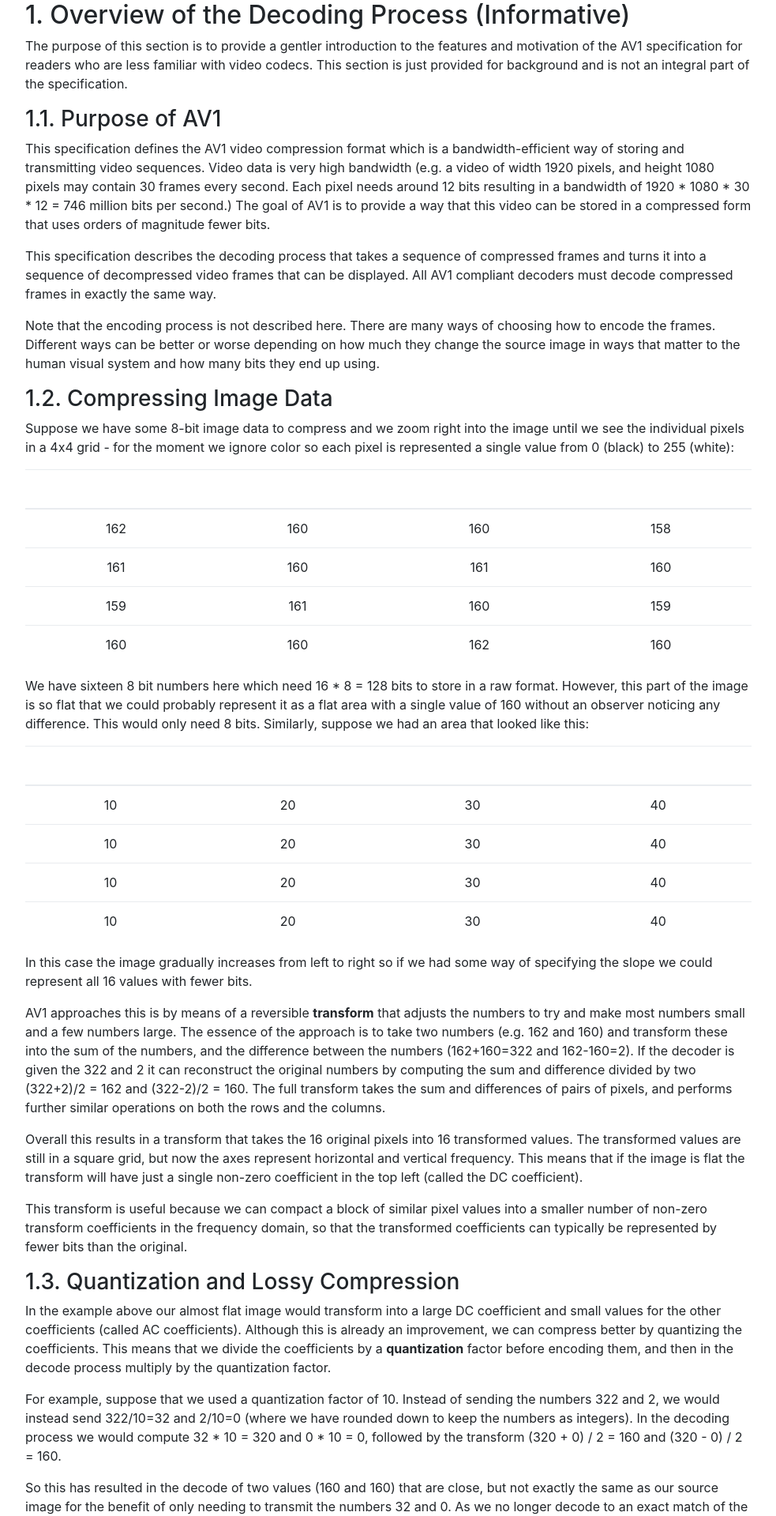
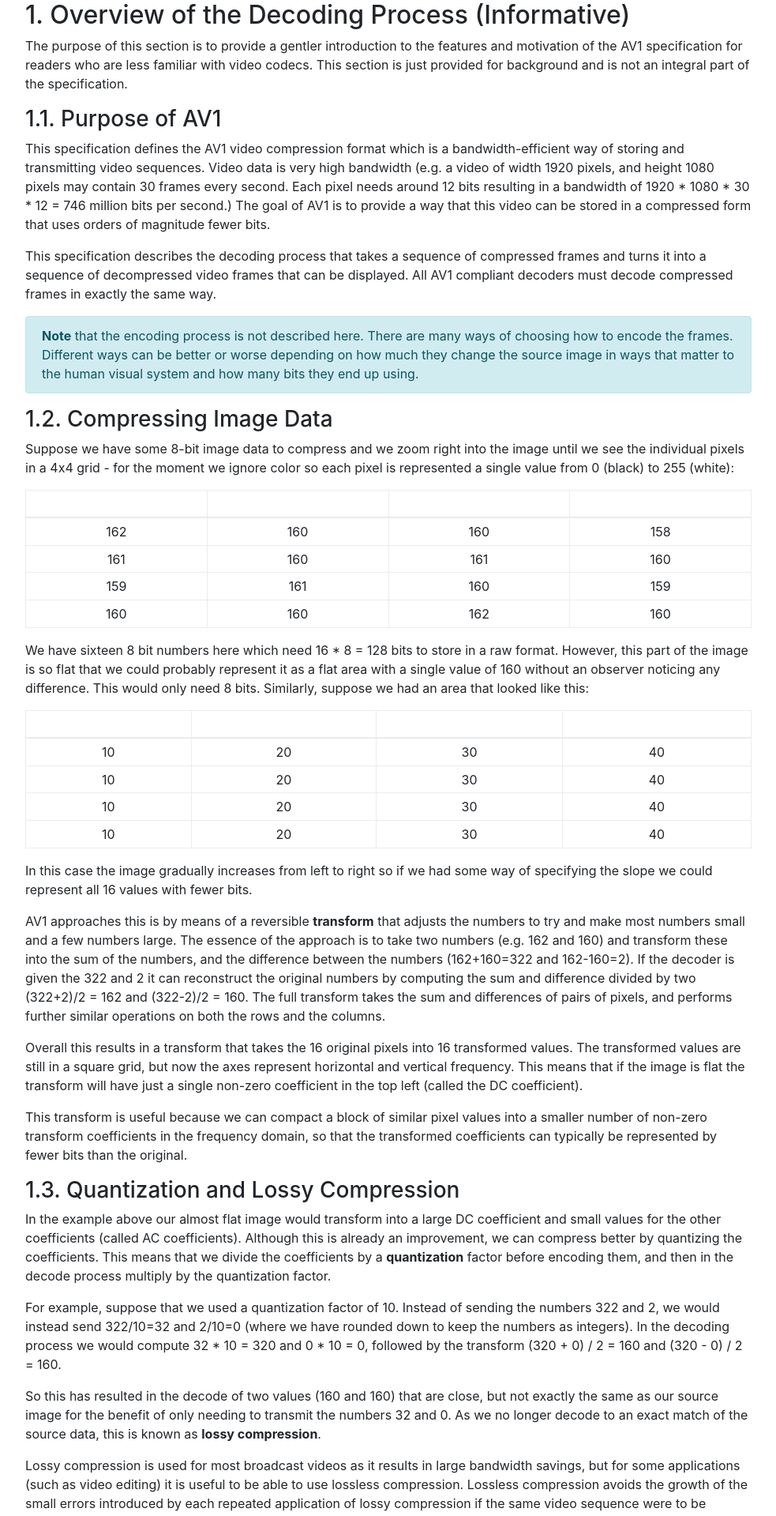
Before and after one commit to AOMediaCodec/av1-spec, a Jekyll site: the page built from 05.decoding.overview.md, in a window 1280 px wide. Shown: the top 1919 px of the page at 79% size, without its empty margins (53-1036 px from the left). Built offline with Jekyll 4.4.1, drawn with Linux system fonts in a browser that asks for light colours; nearby versions of some CDN libraries; our own code applies the rules of GitHub Pages for plain Markdown files; some of the changed text lies outside the part shown.

Commit message:
Fix egregious bootstrap upgrade artifacts.
Cosmetic tweaks remain.

Change-Id: I94a4a4c64e65805822245b20157f7cd19747de32

```diff
--- a/05.decoding.overview.md
+++ b/05.decoding.overview.md
@@ -21,10 +21,11 @@
 that can be displayed. All AV1 compliant decoders must decode compressed
 frames in exactly the same way.
 
-Note that the encoding process is not described here. There are many ways of
+**Note** that the encoding process is not described here. There are many ways of
 choosing how to encode the frames. Different ways can be better or worse
 depending on how much they change the source image in ways that matter to the
 human visual system and how many bits they end up using.
+{:.alert .alert-info }
 
 
 ### Compressing Image Data
@@ -40,7 +41,7 @@
 | 161     | 160     | 161     | 160     |
 | 159     | 161     | 160     | 159     |
 | 160     | 160     | 162     | 160     |
-{:.table .nohead}
+{:.table .table-sm .table-bordered .table-nohead }
 
 We have sixteen 8 bit numbers here which need 16 * 8 = 128 bits to store in a raw
 format. However, this part of the image is so flat that we could probably
@@ -54,7 +55,7 @@
 | 10      | 20      | 30      | 40      |
 | 10      | 20      | 30      | 40      |
 | 10      | 20      | 30      | 40      |
-{:.table .nohead}
+{:.table .table-sm .table-bordered .table-nohead }
 
 In this case the image gradually increases from left to right so if we had some
 way of specifying the slope we could represent all 16 values with fewer bits.
@@ -124,7 +125,7 @@
 | 160     | ?       | ?       | ?      | ?       |
 | 160     | ?       | ?       | ?      | ?       |
 | 160     | ?       | ?       | ?      | ?       |
-{:.table .xyhead}
+{:.table .table-sm .table-bordered .table-xyhead }
 
 The green cells represent pixels that we have already decoded, while the
 question marks represent a 4 by 4 block of pixels that we are about to decode.
@@ -140,7 +141,7 @@
 | 160     | 160     | 160     | 200    | 200     |
 | 160     | 160     | 160     | 200    | 200     |
 | 160     | 160     | 160     | 200    | 200     |
-{:.table .xyhead}
+{:.table .table-sm .table-bordered .table-xyhead }
 
 or like
 
@@ -150,7 +151,7 @@
 | 160     | 160     | 160     | 160    | 200     |
 | 160     | 160     | 160     | 160    | 160     |
 | 160     | 160     | 160     | 160    | 160     |
-{:.table .xyhead}
+{:.table .table-sm .table-bordered .table-xyhead }
 
 AV1 contains what is called an intra mode that specifies a direction such as
 vertical for the first case, or 45 degrees for the second case. When decoding a
@@ -170,7 +171,7 @@
 | 160     | 160     | 200    | 200     |
 | 170     | 170     | 210    | 210     |
 | 170     | 170     | 210    | 210     |
-{:.table .nohead}
+{:.table .table-sm .table-bordered .table-nohead }
 
 Consider the **residual** block. This is defined to be the difference between
 the prediction (assume we have been instructed to use vertical prediction) and
@@ -182,7 +183,7 @@
 | 0       | 0       | 0      | 0       |
 | 10      | 10      | 10     | 10      |
 | 10      | 10      | 10     | 10      |
-{:.table .nohead}
+{:.table .table-sm .table-bordered .table-nohead }
 
 The residual only contains small numbers, so is cheaper to represent than the
 original contents.
@@ -300,9 +301,10 @@
 
   3. The prediction is added to the residual to compute the decoded pixels.
 
-Note that the prediction for the second 16x16 block can depend on the decoded
-pixels from the first. (However, also note that the loop filtering is only
-applied once the complete frame is decoded.)
+**Note** that the prediction for the second 16x16 block can depend on the
+decoded pixels from the first. (However, also note that the loop filtering is
+only applied once the complete frame is decoded.)
+{:.alert .alert-info }
 
 
 ### Inverse DCT Structure
@@ -528,7 +530,7 @@
 | NEAR      | 01        |
 | NEAREST   | 10        |
 | ZERO      | 11        |
-{:.table }
+{:.table .table-sm .table-bordered }
 
 However, suppose ZERO happened 50% of the time, NEAREST 25%, and NEAR/NEW
 12.5%. In this case we could use the variable length codes:
@@ -539,7 +541,7 @@
 | NEAR      | 001       |
 | NEAREST   | 01        |
 | ZERO      | 1         |
-{:.table }
+{:.table .table-sm .table-bordered }
 
 This scheme would now give fewer bits on average than the uniform encoding
 scheme.
@@ -659,7 +661,7 @@
 | 100   | 102   | 104   | 106   | 108   | 110   | 112   | 114   |
 | 100   | 102   | 104   | 106   | 108   | 110   | 112   | 114   |
 | 100   | 102   | 104   | 106   | 108   | 110   | 112   | 114   |
-{:.table .nohead}
+{:.table .table-sm .table-bordered .table-nohead }
 
 but due to lossy compression this decodes as two flat blocks:
 
@@ -669,7 +671,7 @@
 | 103   | 103   | 103   | 103   | 111   | 111   | 111   | 111   |
 | 103   | 103   | 103   | 103   | 111   | 111   | 111   | 111   |
 | 103   | 103   | 103   | 103   | 111   | 111   | 111   | 111   |
-{:.table .nohead}
+{:.table .table-sm .table-bordered .table-nohead }
 
 Each of the individual 4x4 blocks looks reasonably close to the original, but
 the discontinuity in the middle stands out. This is quite a common problem and
--- a/assets/css/style.sass
+++ b/assets/css/style.sass
@@ -29,18 +29,12 @@
     padding-left: 594px
 
 table
-  min-width: 50%
-  .conventions
+  .table-conventions
     th
       display: none
-    td
-      vertical-align: top
     td:first-child
       white-space: nowrap
-  .nohead
-    th
-      display: none
-  .xyhead
+  .table-xyhead
     th, td:first-child
       background-color: #9bbb59
     th
```
Also changed, not shown: 02.terms.md (+22 -10 lines), 03.symbols.md (+1 -1 lines), 04.conventions.md (+9 -7 lines).
